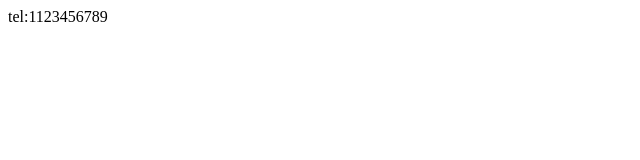
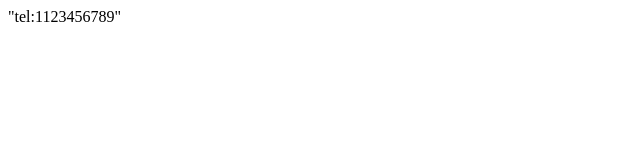
Before and after one commit to paulosousa72/paulosousa72.github.io, a plain HTML site: page index.html in a window 1280 px wide. Shown: the full height of the page, 0-640 px from the left. Drawn offline with Linux system fonts and the light colour scheme.

Commit message:
Update index.html

```diff
--- a/index.html
+++ b/index.html
@@ -5,6 +5,6 @@
     <title>Document</title>
 </head>
 <body>
-    tel:1123456789
+    "tel:1123456789"
 </body>
 </html>
```
